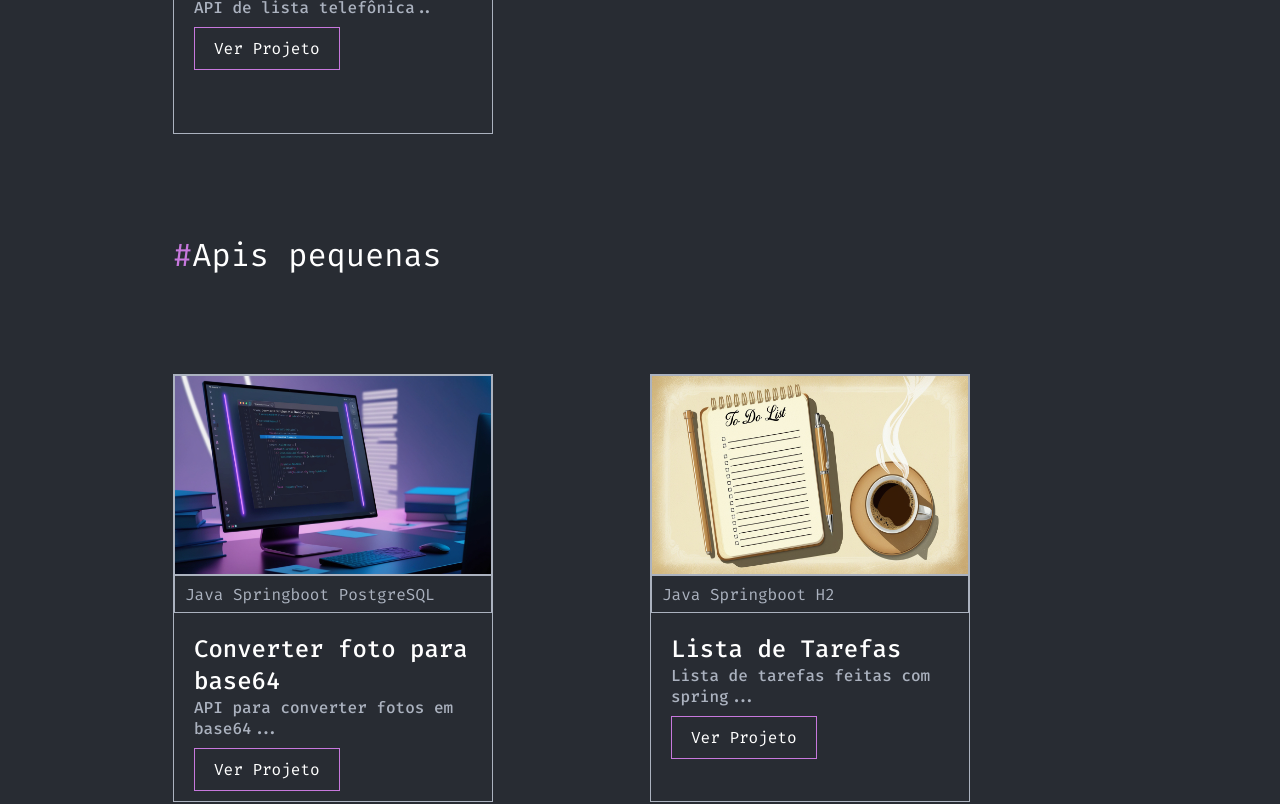
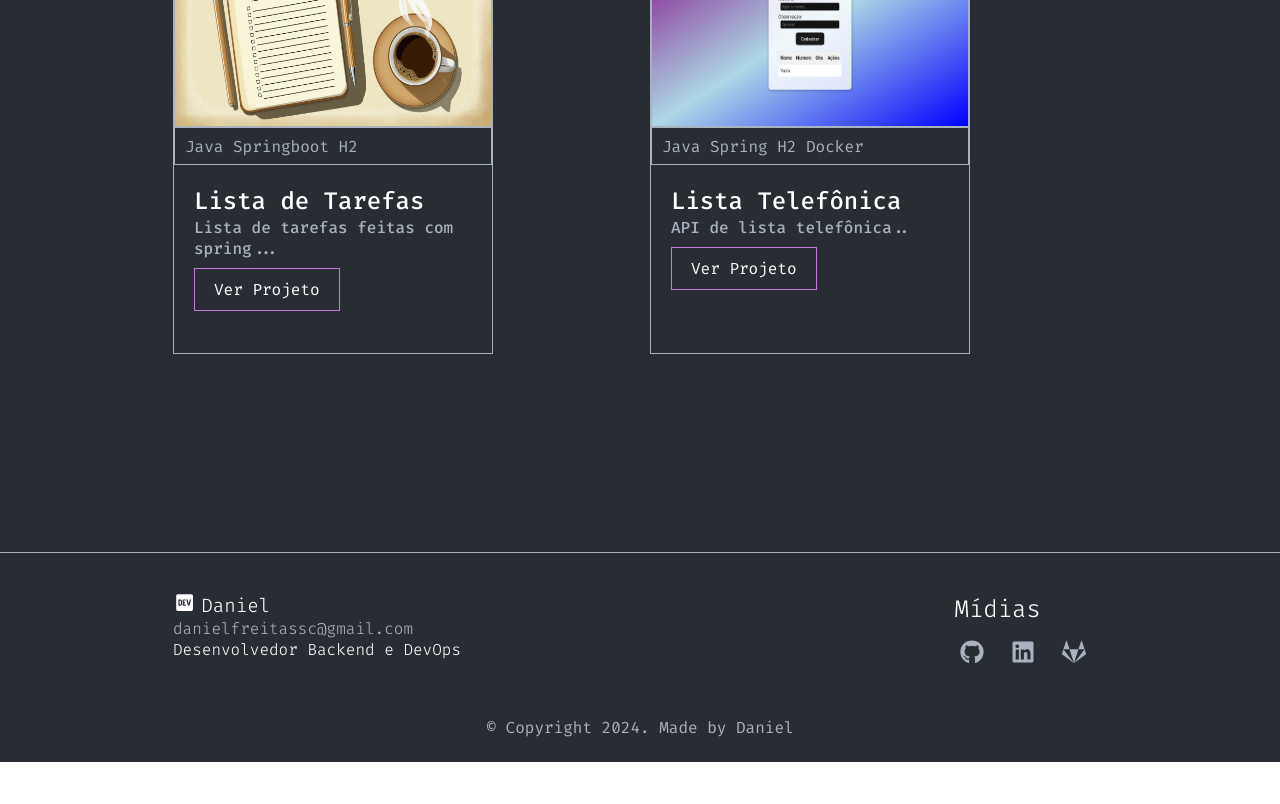
Before and after one commit to DanielFreitassc/Portfolio, a React (Vite) app in the folder frontend/: page /projects in a window 1280 px wide. Shown: the part 1640-2444 px from the top of the page. After the commit the page ends 2402 px from the top, so only its background shows below. Built offline with nearby package versions, Linux system fonts and the light colour scheme.

Commit message:
Refactor: Trocando projetos

```diff
--- a/frontend/src/core/constants/ApisPequenas.ts
+++ b/frontend/src/core/constants/ApisPequenas.ts
@@ -1,23 +1,23 @@
 import { IProjeto } from "../projeto/IProjeto";
 import Todo from "../../assets/todo.jpg";
-import ToBase64 from "../../assets/toBase64.jpg";
+import List from "../../assets/lista.jpg";
 export const  ApisPequenas:IProjeto = {
     projeto:[
         {
             id:1,
-            image:ToBase64,
-            skill: "Java Springboot PostgreSQL",
-            title:"Converter foto para base64",
-            description:"API para converter fotos em base64...",
-            linkProject:"https://github.com/DanielFreitassc/FIleToBase64"
-        },
-        {
-            id:2,
             image:Todo,
             skill: "Java Springboot H2",
             title:"Lista de Tarefas",
             description:"Lista de tarefas feitas com spring...",
             linkProject:"https://github.com/DanielFreitassc/TodolistSpring"
+        },
+        {
+            id:5,
+            image:List,
+            skill: "Java Spring H2 Docker",
+            title:"Lista Telefônica",
+            description:"API de lista telefônica..",
+            linkProject:"https://github.com/DanielFreitassc/lista_telefonica_react_and_spring"
         }
     ]
 
--- a/frontend/src/core/constants/TodosOsProjetos.ts
+++ b/frontend/src/core/constants/TodosOsProjetos.ts
@@ -2,7 +2,6 @@ import { IProjeto } from "../projeto/IProjeto";
 import Arq from "../../assets/arquitetura.png"
 import Frotas from "../../assets/frotas.jpg"
 import Market from "../../assets/market.jpg"
-import List from "../../assets/lista.jpg";
 import Reserva from "../../assets/reserve.jpg"
 export const  TodosOsProjeto:IProjeto = {
     projeto:[
@@ -37,14 +36,6 @@ export const  TodosOsProjeto:IProjeto = {
             title:"Marketplace",
             description:"API de Produtos para marketplace permite CRUD completo de produtos..",
             linkProject:"https://github.com/DanielFreitassc/Marketplace"
-        },
-        {
-            id:5,
-            image:List,
-            skill: "Java Spring H2 Docker",
-            title:"Lista Telefônica",
-            description:"API de lista telefônica..",
-            linkProject:"https://github.com/DanielFreitassc/lista_telefonica_react_and_spring"
         }
     ]
 
--- a/frontend/src/pages/Home/style.ts
+++ b/frontend/src/pages/Home/style.ts
@@ -6,6 +6,9 @@ export const ContainerHome = styled.div`
     background-color: #282c33;
     width: 100%;
     padding: 100px 173px;
+    @media ${device.desktop} {
+        padding: 100px 100px 100px 270px;
+    }
     @media ${device.laptopL} {
         padding: 100px 100px 100px 200px;
     }
@@ -432,12 +435,14 @@ export const LinkToProjects = styled(Link)`
     color: white;
     font-size: 1rem;
     margin-left: 373px;
-
+    @media ${device.desktop} {
+        margin-left: 1300px;
+    }
     @media ${device.laptopL} {
-        margin-left: 780px;
+        margin-left: 750px;
     }
     @media ${device.tablet} {
-        margin-left: 100px;
+        margin-left: 130px;
     }
     @media ${device.mobileL} {
         margin-left: 30px;
@@ -459,12 +464,15 @@ export const CardGrid = styled.div`
 
     @media ${device.desktop} {
         margin-left: 910px;
+        justify-content: flex-end;
     }
     @media ${device.desktopS} {
+
     }
     @media ${device.laptopL} {
         justify-content: flex-end;
-        margin-right: 160px;
+        max-width: 1440px;
+
     }
     @media ${device.tablet} {
         align-items: center;
@@ -533,13 +541,16 @@ export const ExternalSkillsList = styled.div`
     @media ${device.desktop}{
         margin-left: 950px;
     }
+    @media ${device.laptopL}{
+        justify-content: flex-end;
+
+    }
 `
 export const PrimaySkillsList = styled.div`
     display: flex;
     width: 100%;
     height: 280px;
     gap: 20px;
-
     @media ${device.tablet} {
         gap: 10px;
     }
```
